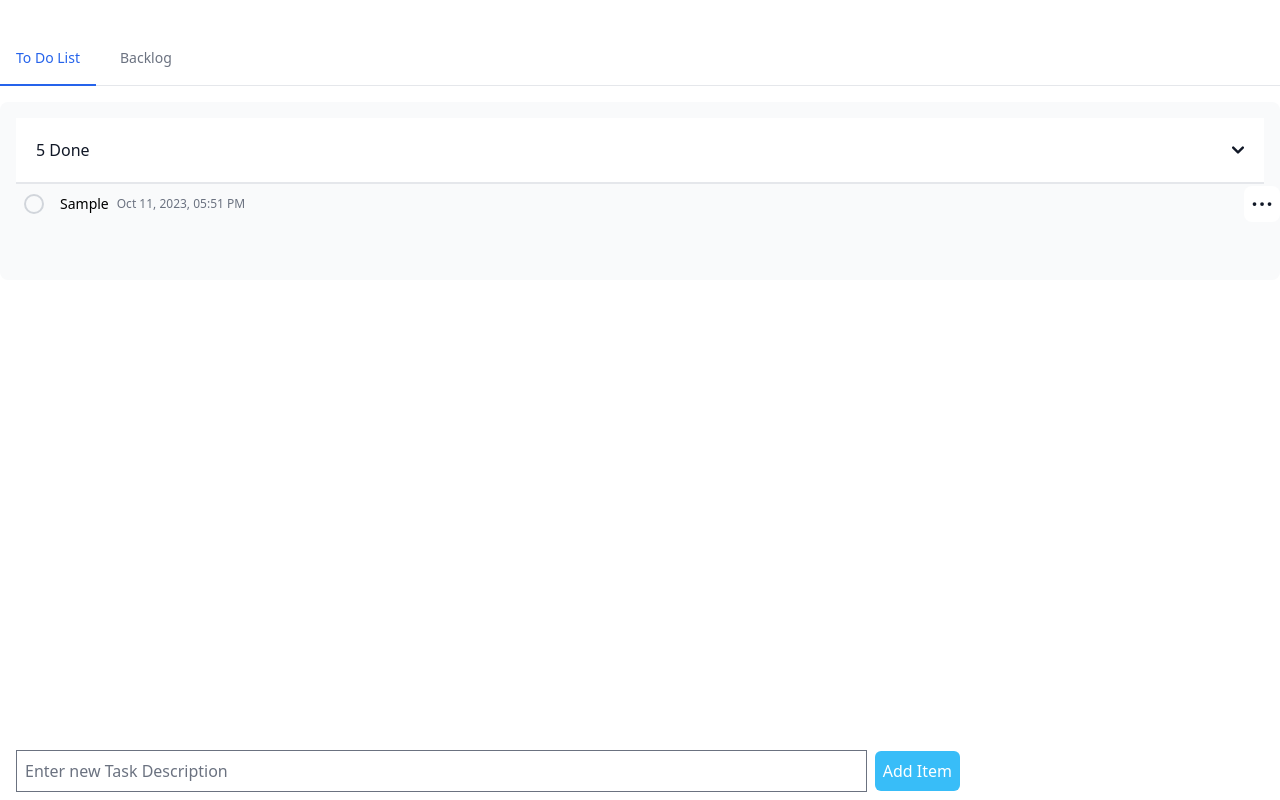
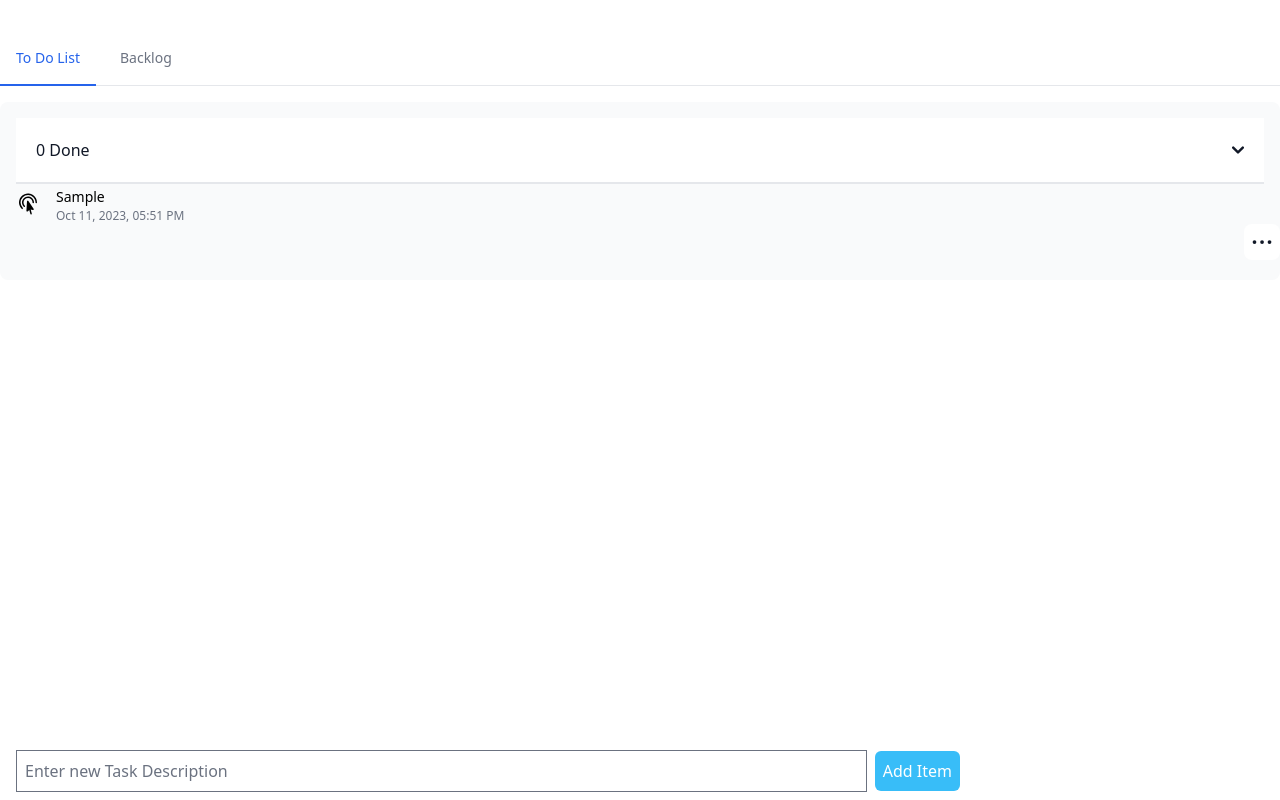
Before and after one commit to mehedijaman/TodoApp, a Vue app in the folder TodoApp/: page /todos in a window 1280 px wide. Both pictures are taken after typing "Sample" into the empty fields and a click on the input "Add Item". Built offline with nearby package versions, Linux system fonts and the light colour scheme.

Commit message:
Feature: - Mark as Pending Done
Bug Fix:
- Reactivity problem fixed

```diff
--- a/TodoApp/src/stores/todos.ts
+++ b/TodoApp/src/stores/todos.ts
@@ -1,6 +1,5 @@
-// todos.ts
-
 import { defineStore } from "pinia";
+import {ref,reactive } from 'vue';
 
 interface Todo {
   id: number;
@@ -11,10 +10,13 @@ interface Todo {
 
 export const useTodos = defineStore("todos", {
   state: () => ({
-    todos: [] as Todo[],
-    backlog: [] as Todo[],
-    completedTodos: [] as Todo[], // New array for completed todos
+    todos: reactive([] as Todo[]),
+    backlog: reactive([] as Todo[]),
+    completedTodos: reactive([] as Todo[]), // New array for completed todos
   }),
+  getters:{
+    countTotalCompleted: (state) => state.completedTodos.length as number,
+  },
   actions: {
     addTodo(todo: { text: string; created_at: string; state: string }) {
       const randomId = Math.floor(Math.random() * 1000000);
@@ -22,7 +24,12 @@ export const useTodos = defineStore("todos", {
     },
 
     removeTodo(id: number) {
-      this.todos = this.todos.filter((todo) => todo.id !== id);
+      const index = this.todos.findIndex(todo => todo.id == id);
+      this.todos.splice(index, 1);
+
+      // const newList = this.todos.filter((todo) => todo.id !== id);
+      // console.log(newList);
+      // Object.assign(this.todos, newList);
     },
 
     addToBacklog(todo: Todo) {
@@ -44,5 +51,13 @@ export const useTodos = defineStore("todos", {
       this.completedTodos.push(todo);
       this.removeTodo(todo.id);
     },
+
+    markAsPending(todo: Todo) {
+      this.todos.push(todo);
+
+      const index = this.completedTodos.findIndex(item => item.id == todo.id);
+      this.completedTodos.splice(index, 1);
+    }
+
   },
 });
--- a/TodoApp/src/views/TodoView.vue
+++ b/TodoApp/src/views/TodoView.vue
@@ -1,100 +1,10 @@
-<template>
-  <div class="mb-4 border-b border-gray-200 dark:border-gray-700">
-      <ul class="flex flex-wrap -mb-px text-sm font-medium text-center" id="myTab" data-tabs-toggle="#TodoAppTab" role="tablist">
-          <li class="mr-2" role="presentation">
-              <button class="inline-block p-4 border-b-2 rounded-t-lg" id="todo-tab" data-tabs-target="#todo" type="button" role="tab" aria-controls="todo" aria-selected="false">To Do List </button>
-          </li>
-          <li class="mr-2" role="presentation">
-              <button class="inline-block p-4 border-b-2 border-transparent rounded-t-lg hover:text-gray-600 hover:border-gray-300 dark:hover:text-gray-300" id="backlog-tab" data-tabs-target="#backlog" type="button" role="tab" aria-controls="backlog" aria-selected="false">Backlog</button>
-          </li>
-      </ul>
-  </div>
-
-  <div id="TodoAppTab">
-      <div class="hidden p-4 rounded-lg bg-gray-50 dark:bg-gray-800" id="todo" role="tabpanel" aria-labelledby="todo-tab">
-        <div id="accordion-flush" data-accordion="collapse" data-active-classes="bg-white dark:bg-gray-900 text-gray-900 dark:text-white" data-inactive-classes="text-gray-500 dark:text-gray-400">
-          <h2 id="accordion-flush-heading-1">
-            <button type="button" class="flex items-center justify-between w-full px-5 py-5 font-medium text-left text-gray-500 border-b border-gray-200 dark:border-gray-700 dark:text-gray-400" data-accordion-target="#accordion-flush-body-1" aria-expanded="true" aria-controls="accordion-flush-body-1">
-              <span>5 Done</span>
-              <svg data-accordion-icon class="w-3 h-3 rotate-180 shrink-0" aria-hidden="true" xmlns="http://www.w3.org/2000/svg" fill="none" viewBox="0 0 10 6">
-                <path stroke="currentColor" stroke-linecap="round" stroke-linejoin="round" stroke-width="2" d="M9 5 5 1 1 5"/>
-              </svg>
-            </button>
-          </h2>
-          <div id="accordion-flush-body-1" class="hidden" aria-labelledby="accordion-flush-heading-1">
-            <div v-for="todo in completedTodos" :key="todo.id">
-              <input class="hidden" type="checkbox" id="task_1" checked>
-              <label class="flex items-center h-10 px-2 rounded cursor-pointer hover:bg-gray-100" for="task_1">
-                <span class="flex items-center justify-center w-5 h-5 text-transparent border-2 border-gray-300 rounded-full">
-                  <svg class="w-4 h-4 fill-current" xmlns="http://www.w3.org/2000/svg" viewBox="0 0 20 20" fill="currentColor">
-                    <path fill-rule="evenodd" d="M16.707 5.293a1 1 0 010 1.414l-8 8a1 1 0 01-1.414 0l-4-4a1 1 0 011.414-1.414L8 12.586l7.293-7.293a1 1 0 011.414 0z" clip-rule="evenodd" />
-                  </svg>
-                </span>
-                <span class="ml-4 text-sm">{{ todo.text }}</span>
-                <p class="text-xs text-gray-500 px-2">{{ formatDate(todo.created_at) }}</p>
-              </label>
-            </div>
-          </div>
-        </div>
-        <!-- / Accordion -->
-        <hr>
-
-        <div v-for="(todo, index) in todos" :key="index" class="mb-10">
-          <input class="hidden" type="checkbox" id="task_5">
-          <label class="flex items-center h-10 px-2 rounded cursor-pointer hover:bg-gray-100" for="task_5">
-            <span class="flex items-center justify-center w-5 h-5 text-transparent border-2 border-gray-300 rounded-full">
-              <svg class="w-4 h-4 fill-current" xmlns="http://www.w3.org/2000/svg" viewBox="0 0 20 20" fill="currentColor">
-                <path fill-rule="evenodd" d="M16.707 5.293a1 1 0 010 1.414l-8 8a1 1 0 01-1.414 0l-4-4a1 1 0 011.414-1.414L8 12.586l7.293-7.293a1 1 0 011.414 0z" clip-rule="evenodd" />
-              </svg>
-            </span>
-            <span @click="handleMarkAsCompleted(todo)" class="ml-4 text-sm">{{ todo.text }}</span>
-            <p class="text-xs text-gray-500 px-2"> {{ formatDate(todo.created_at) }}</p>
-
-            <button :id="`dropdownMenuIconHorizontalButton-${index}`" :data-dropdown-toggle="`dropdownDotsHorizontal-${index}`" class="inline-flex items-center absolute right-0 p-2 text-sm font-medium text-center text-gray-900 bg-white rounded-lg hover:bg-gray-100 focus:ring-4 focus:outline-none dark:text-white focus:ring-gray-50 dark:bg-gray-800 dark:hover:bg-gray-700 dark:focus:ring-gray-600" type="button">
-              <svg class="w-5 h-5" aria-hidden="true" xmlns="http://www.w3.org/2000/svg" fill="currentColor" viewBox="0 0 16 3">
-                <path d="M2 0a1.5 1.5 0 1 1 0 3 1.5 1.5 0 0 1 0-3Zm6.041 0a1.5 1.5 0 1 1 0 3 1.5 1.5 0 0 1 0-3ZM14 0a1.5 1.5 0 1 1 0 3 1.5 1.5 0 0 1 0-3Z"/>
-              </svg>
-            </button>
-
-            <!-- Dropdown menu -->
-            <div :id="`dropdownDotsHorizontal-${index}`" class="z-10 hidden bg-white divide-y divide-gray-100 rounded-lg shadow w-44 dark:bg-gray-700 dark:divide-gray-600">
-                <ul class="py-2 text-sm text-gray-700 dark:text-gray-200" :aria-labelledby="`dropdownMenuIconHorizontalButton-${index}`">
-                  <li>
-                    <a @click.prevent="handleRemoveTodo(todo.id)" href="#" class="block px-4 py-2 hover:bg-gray-100 dark:hover:bg-gray-600 dark:hover:text-white">Delete</a>
-                  </li>
-                  <li>
-                    <a @click.prevent="handleSetBacklog(todo)" href="#" class="block px-4 py-2 hover:bg-gray-100 dark:hover:bg-gray-600 dark:hover:text-white">Move to Backlog</a>
-                  </li>
-                </ul>
-            </div>
-          </label>
-        </div>
-
-
-        <form enctype="multipart/form-data" class="w-full grid grid-cols-12 gap-2 mt-10 fixed bottom-2">
-            <div class="col-span-8">
-                <input v-model="newTodoText" @keyup.enter="handleAddTodo" class="w-full p-2 border focus:outline-none focus:border-green-200 focus:shadow-lg" type="text" name="task" placeholder="Enter new Task Description">
-            </div>
-            <div class="col-span-4 flex items-center">
-                <input @click.prevent="handleAddTodo" class="px-2 py-2 bg-sky-400 text-white rounded-md hover:bg-sky-500  hover:cursor-pointer" type="submit" name="submit" value="Add Item">
-            </div>
-        </form>
-      </div>
-      <!-- /Tab Content -->
-
-      <div class="hidden p-4 rounded-lg bg-gray-50 dark:bg-gray-800" id="backlog" role="tabpanel" aria-labelledby="backlog-tab">
-        <BacklogView/>
-      </div>
-      <!-- /Tab Content -->
-  </div>
-</template>
-
 <script setup lang="ts">
 import { ref, watch } from "vue";
 import { useTodos } from "@/stores/todos";
 import BacklogView from './BacklogView.vue';
 
 const newTodoText = ref("");
+
 const {
   todos,
   backlog,
@@ -104,6 +14,8 @@ const {
   addToBacklog,
   removeBacklog,
   markAsCompleted,
+  markAsPending,
+  countTotalCompleted
 } = useTodos();
 
 const handleAddTodo = () => {
@@ -129,6 +41,11 @@ const handleMarkAsCompleted = (todo) => {
   markAsCompleted(todo);
 };
 
+const handleMarkAsPending = (todo) => {
+  console.log(`Undo todo with ID ${todo.id} as Pending`);
+  markAsPending(todo);
+};
+
 const formatDate = (dateString: string) => {
   const options = {
     year: "numeric",
@@ -149,17 +66,99 @@ watch(todos, (newTodos) => {
 watch(backlog, (newBacklog) => {
   console.log("Updated backlog:", newBacklog);
 });
+
 </script>
 
+<template>
+  <div class="mb-4 border-b border-gray-200 dark:border-gray-700">
+      <ul class="flex flex-wrap -mb-px text-sm font-medium text-center" id="myTab" data-tabs-toggle="#TodoAppTab" role="tablist">
+          <li class="mr-2" role="presentation">
+              <button class="inline-block p-4 border-b-2 rounded-t-lg" id="todo-tab" data-tabs-target="#todo" type="button" role="tab" aria-controls="todo" aria-selected="false">To Do List </button>
+          </li>
+          <li class="mr-2" role="presentation">
+              <button class="inline-block p-4 border-b-2 border-transparent rounded-t-lg hover:text-gray-600 hover:border-gray-300 dark:hover:text-gray-300" id="backlog-tab" data-tabs-target="#backlog" type="button" role="tab" aria-controls="backlog" aria-selected="false">Backlog</button>
+          </li>
+      </ul>
+  </div>
+
+  <div id="TodoAppTab">
+      <div class="hidden p-4 rounded-lg bg-gray-50 dark:bg-gray-800" id="todo" role="tabpanel" aria-labelledby="todo-tab">
+        <div id="accordion-flush" data-accordion="collapse" data-active-classes="bg-white dark:bg-gray-900 text-gray-900 dark:text-white" data-inactive-classes="text-gray-500 dark:text-gray-400">
+          <h2 id="accordion-flush-heading-1">
+            <button type="button" class="flex items-center justify-between w-full px-5 py-5 font-medium text-left text-gray-500 border-b border-gray-200 dark:border-gray-700 dark:text-gray-400" data-accordion-target="#accordion-flush-body-1" aria-expanded="true" aria-controls="accordion-flush-body-1">
+              <span>{{ countTotalCompleted }} Done</span>
+              <svg data-accordion-icon class="w-3 h-3 rotate-180 shrink-0" aria-hidden="true" xmlns="http://www.w3.org/2000/svg" fill="none" viewBox="0 0 10 6">
+                <path stroke="currentColor" stroke-linecap="round" stroke-linejoin="round" stroke-width="2" d="M9 5 5 1 1 5"/>
+              </svg>
+            </button>
+          </h2>
+          <div id="accordion-flush-body-1" class="hidden" aria-labelledby="accordion-flush-heading-1">
+            <div v-for="todo in completedTodos" :key="todo.id">
+              <label @click="handleMarkAsPending(todo)" class="flex items-center h-10 px-2 rounded cursor-pointer hover:bg-gray-100">
+                <svg  xmlns="http://www.w3.org/2000/svg" viewBox="0 0 24 24" fill="currentColor" class="w-6 h-6 text-blue-700">
+                  <path fill-rule="evenodd" d="M8.603 3.799A4.49 4.49 0 0112 2.25c1.357 0 2.573.6 3.397 1.549a4.49 4.49 0 013.498 1.307 4.491 4.491 0 011.307 3.497A4.49 4.49 0 0121.75 12a4.49 4.49 0 01-1.549 3.397 4.491 4.491 0 01-1.307 3.497 4.491 4.491 0 01-3.497 1.307A4.49 4.49 0 0112 21.75a4.49 4.49 0 01-3.397-1.549 4.49 4.49 0 01-3.498-1.306 4.491 4.491 0 01-1.307-3.498A4.49 4.49 0 012.25 12c0-1.357.6-2.573 1.549-3.397a4.49 4.49 0 011.307-3.497 4.49 4.49 0 013.497-1.307zm7.007 6.387a.75.75 0 10-1.22-.872l-3.236 4.53L9.53 12.22a.75.75 0 00-1.06 1.06l2.25 2.25a.75.75 0 001.14-.094l3.75-5.25z" clip-rule="evenodd" />
+                </svg>
+                <span>
+                  <span class="ml-4 text-sm">{{ todo.text }}</span>
+                  <p class="text-xs text-gray-500 px-2">{{ formatDate(todo.created_at) }}</p>
+                </span>
+              </label>
+            </div>
+          </div>
+        </div>
+        <!-- / Accordion -->
+        <hr>
+
+        <div v-for="(todo, index) in todos" :key="index" class="mb-10">
+          <span @click="handleMarkAsCompleted(todo)" class="flex items-center rounded cursor-pointer hover:bg-gray-100">
+            <svg xmlns="http://www.w3.org/2000/svg" viewBox="0 0 24 24" fill="currentColor" class="w-6 h-6">
+              <path fill-rule="evenodd" d="M17.303 5.197A7.5 7.5 0 006.697 15.803a.75.75 0 01-1.061 1.061A9 9 0 1121 10.5a.75.75 0 01-1.5 0c0-1.92-.732-3.839-2.197-5.303zm-2.121 2.121a4.5 4.5 0 00-6.364 6.364.75.75 0 11-1.06 1.06A6 6 0 1118 10.5a.75.75 0 01-1.5 0c0-1.153-.44-2.303-1.318-3.182zm-3.634 1.314a.75.75 0 01.82.311l5.228 7.917a.75.75 0 01-.777 1.148l-2.097-.43 1.045 3.9a.75.75 0 01-1.45.388l-1.044-3.899-1.601 1.42a.75.75 0 01-1.247-.606l.569-9.47a.75.75 0 01.554-.68z" clip-rule="evenodd" />
+            </svg>
+
+            <span>
+              <span class="ml-4 text-sm">{{ todo.text }}</span>
+              <p class="text-xs text-gray-500 px-4"> {{ formatDate(todo.created_at) }}</p>
+            </span>
+          </span>
+
+          <button :id="`dropdownMenuIconHorizontalButton-${index}`" :data-dropdown-toggle="`dropdownDotsHorizontal-${index}`" class="inline-flex items-center absolute right-0 p-2 text-sm font-medium text-center text-gray-900 bg-white rounded-lg hover:bg-gray-100 focus:ring-4 focus:outline-none dark:text-white focus:ring-gray-50 dark:bg-gray-800 dark:hover:bg-gray-700 dark:focus:ring-gray-600" type="button">
+            <svg class="w-5 h-5" aria-hidden="true" xmlns="http://www.w3.org/2000/svg" fill="currentColor" viewBox="0 0 16 3">
+              <path d="M2 0a1.5 1.5 0 1 1 0 3 1.5 1.5 0 0 1 0-3Zm6.041 0a1.5 1.5 0 1 1 0 3 1.5 1.5 0 0 1 0-3ZM14 0a1.5 1.5 0 1 1 0 3 1.5 1.5 0 0 1 0-3Z"/>
+            </svg>
+          </button>
+          <!-- Dropdown menu -->
+          <div :id="`dropdownDotsHorizontal-${index}`" class="z-10 hidden bg-white divide-y divide-gray-100 rounded-lg shadow w-44 dark:bg-gray-700 dark:divide-gray-600">
+              <ul class="py-2 text-sm text-gray-700 dark:text-gray-200" :aria-labelledby="`dropdownMenuIconHorizontalButton-${index}`">
+                <li>
+                  <a @click.prevent="handleRemoveTodo(todo.id)" href="#" class="block px-4 py-2 hover:bg-gray-100 dark:hover:bg-gray-600 dark:hover:text-white">Delete</a>
+                </li>
+                <li>
+                  <a @click.prevent="handleSetBacklog(todo)" href="#" class="block px-4 py-2 hover:bg-gray-100 dark:hover:bg-gray-600 dark:hover:text-white">Move to Backlog</a>
+                </li>
+              </ul>
+          </div>
+        </div>
+
+
+        <form enctype="multipart/form-data" class="w-full grid grid-cols-12 gap-2 mt-10 fixed bottom-2">
+            <div class="col-span-8">
+                <input v-model="newTodoText" @keyup.enter="handleAddTodo" class="w-full p-2 border focus:outline-none focus:border-green-200 focus:shadow-lg" type="text" name="task" placeholder="Enter new Task Description">
+            </div>
+            <div class="col-span-4 flex items-center">
+                <input @click.prevent="handleAddTodo" class="px-2 py-2 bg-sky-400 text-white rounded-md hover:bg-sky-500  hover:cursor-pointer" type="submit" name="submit" value="Add Item">
+            </div>
+        </form>
+      </div>
+      <!-- /Tab Content -->
+
+      <div class="hidden p-4 rounded-lg bg-gray-50 dark:bg-gray-800" id="backlog" role="tabpanel" aria-labelledby="backlog-tab">
+        <BacklogView/>
+      </div>
+      <!-- /Tab Content -->
+  </div>
+</template>
+
+
 <style scoped>
-  input[type=checkbox]:checked+label span:first-of-type {
-	background-color: #10B981;
-	border-color: #10B981;
-	color: #fff;
-}
 
-input[type=checkbox]:checked+label span:nth-of-type(2) {
-	text-decoration: line-through;
-	color: #9CA3AF;
-}
 </style>
```
